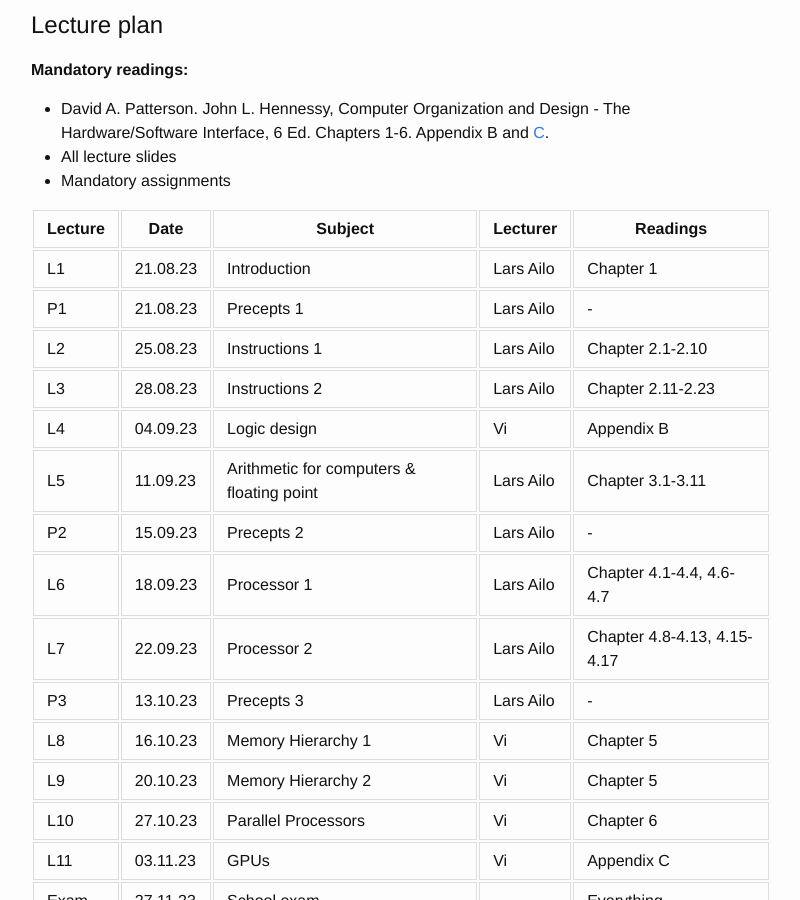
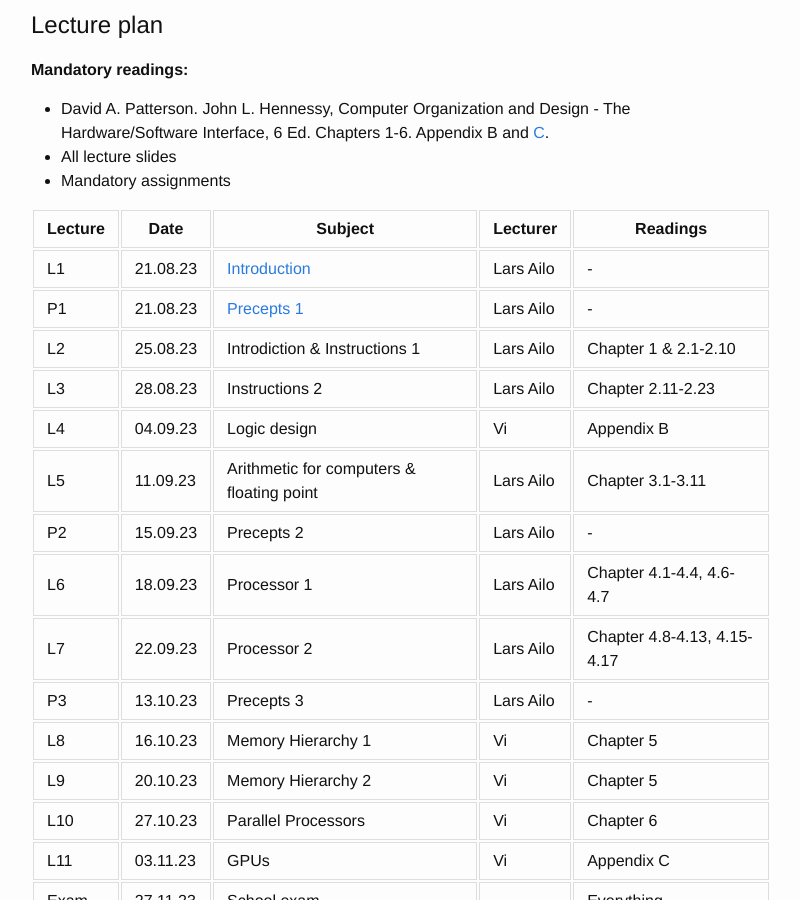
Before and after one commit to uit-inf-2200-f23/uit-inf-2200-f23.github.io, a Jekyll site: the page built from index.md, in a window 1280 px wide and 900 px high, scrolled down 823 px. Shown: the whole window, without its empty margins (239-1039 px from the left). Built offline with Jekyll 4.4.1, drawn with Linux system fonts in a browser that asks for light colours; our own code applies the rules of GitHub Pages for plain Markdown files.

Commit message:
Update index.md

```diff
--- a/index.md
+++ b/index.md
@@ -34,9 +34,9 @@ You can read more about plagiarism and cheating on: https://en.uit.no/sensor/art
 
 | Lecture   	| Date		    | Subject	  | Lecturer | Readings |
 |-------------|-------------|-----------|----------|----------|
-| L1   | 21.08.23 | Introduction | Lars Ailo | Chapter 1  |
-| P1   | 21.08.23 | Precepts 1   | Lars Ailo | -          |
-| L2   | 25.08.23 | Instructions 1 | Lars Ailo | Chapter 2.1-2.10   |
+| L1   | 21.08.23 | [Introduction](https://docs.google.com/presentation/d/1P42TATl1fnBE5vvUFk6Cu8ynnlmhNhiaYv3bjFjNBEU/edit#slide=id.p1) | Lars Ailo | - |
+| P1   | 21.08.23 | [Precepts 1](https://docs.google.com/presentation/d/1T6AUhG6n-Mjw350jJF--T97camFHch9Lccr-5Sib7Qw/edit#slide=id.p1)   | Lars Ailo | -          |
+| L2   | 25.08.23 | Introdiction & Instructions 1 | Lars Ailo | Chapter 1 & 2.1-2.10   |
 | L3   | 28.08.23 | Instructions 2 | Lars Ailo  | Chapter 2.11-2.23 |
 | L4   | 04.09.23 | Logic design   | Vi         | Appendix B |
 | L5   | 11.09.23 | Arithmetic for computers & floating point  | Lars Ailo | Chapter 3.1-3.11  |
```
